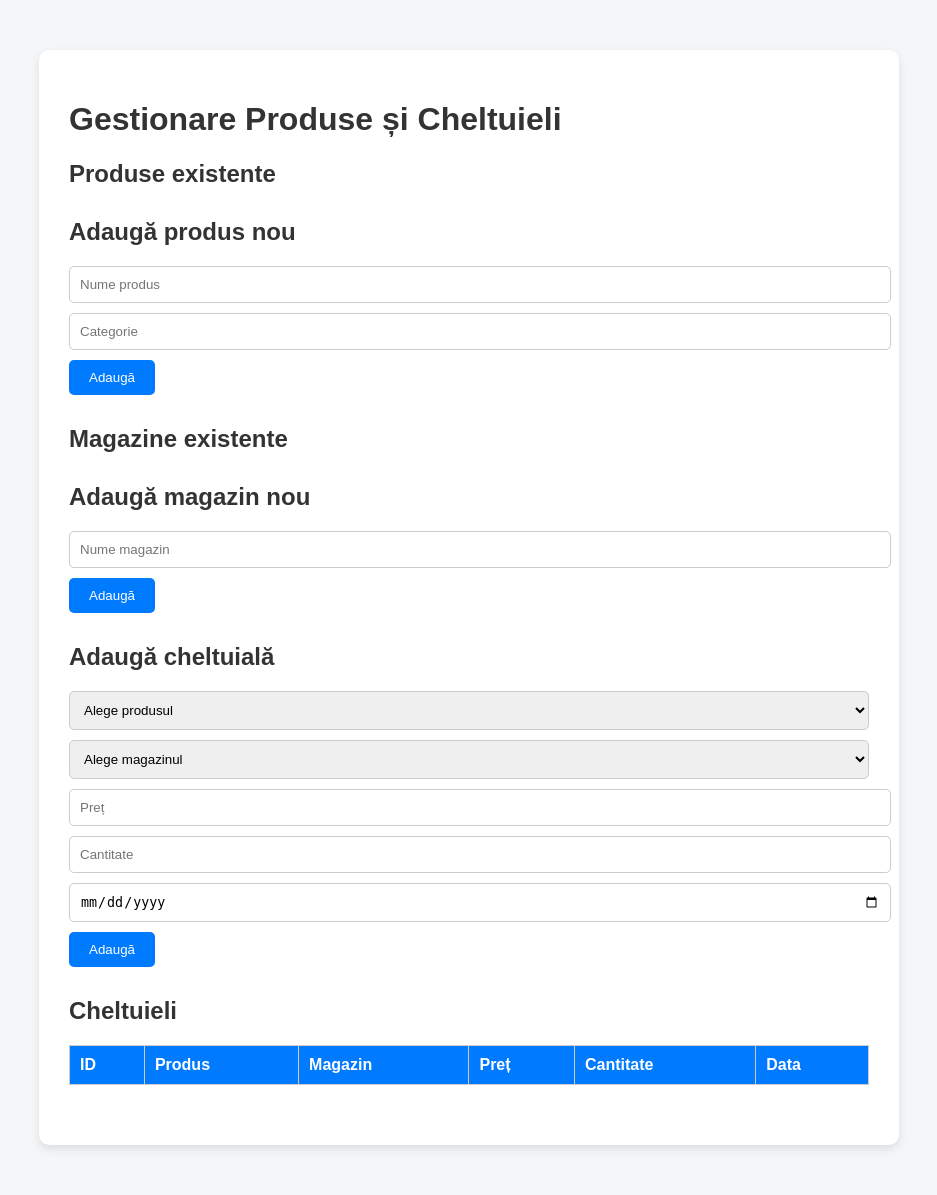
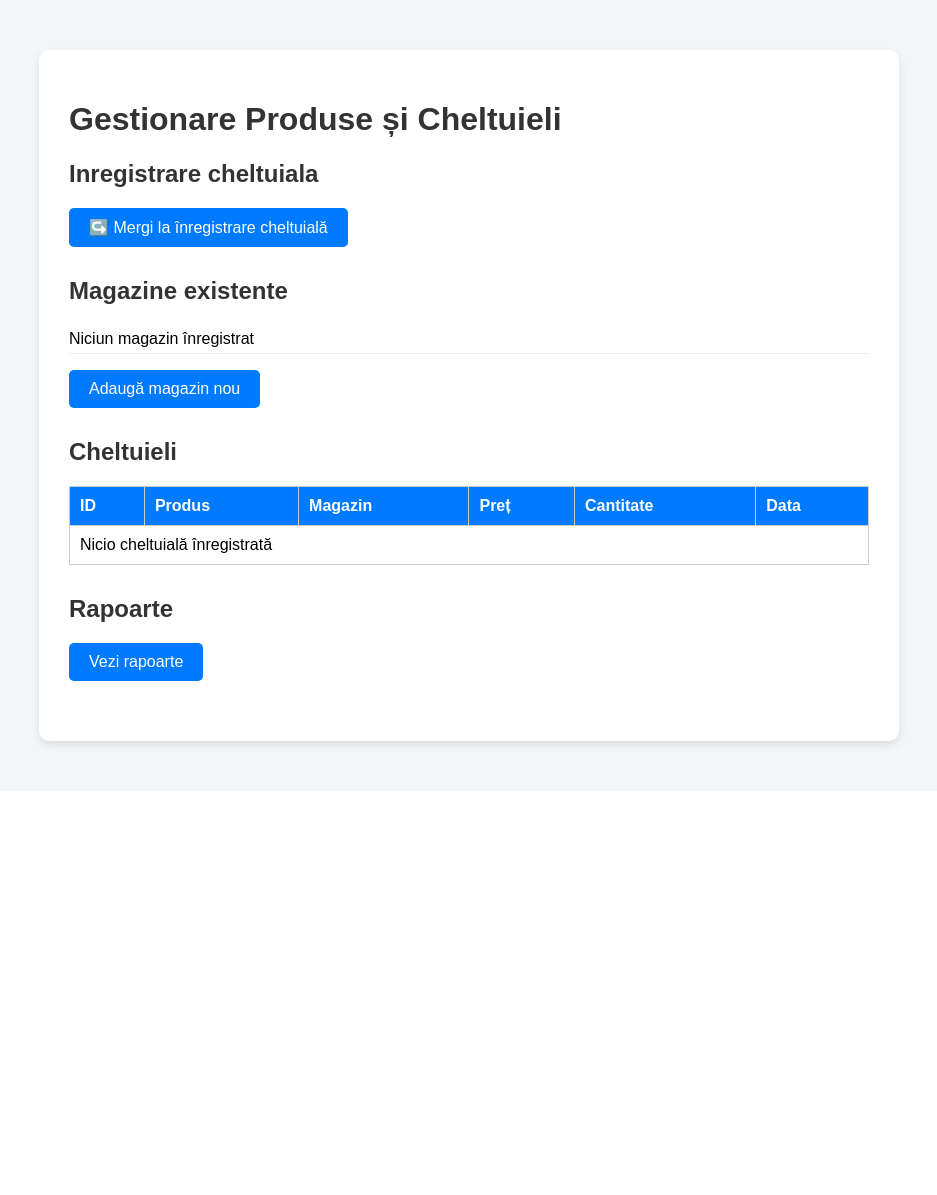
Before and after one commit to orlandor88/expenses_project, a Flask app: page / in a window 1280 px wide. Shown: the part 38-1233 px from the top of the page, without its empty margins (171-1108 px from the left). After the commit the page ends 790 px from the top, so only its background shows below. Run offline with Flask 3, Linux system fonts and the light colour scheme; data that the repository does not hold is empty.

Commit message:
Refactor home page and add dedicated expense entry and store creation pages
- Simplify  to show: Record Expense, Stores, Expenses, Reports
- Add  for adding products and registering expenses
- Add  for creating stores (GET page)
- Add routes  and  in

```diff
--- a/app_web.py
+++ b/app_web.py
@@ -97,6 +97,18 @@ def add_store_route():
     name = request.form['name'].strip()
     add_store(name)
     return redirect('/')
+
+
+@app.route('/stores/new')
+def new_store_page():
+    return render_template('add_store.html')
+
+
+@app.route('/record_expense')
+def record_expense():
+    products = get_products()
+    stores = get_stores()
+    return render_template('record_expense.html', products=products, stores=stores)
 
 @app.route('/add_expense', methods=['POST'])
 def add_expense_route():
--- a/templates/index.html
+++ b/templates/index.html
@@ -15,66 +15,23 @@
     <div class="container">
         <h1>Gestionare Produse și Cheltuieli</h1>
 
-        <!-- PRODUSE -->
         <section class="section">
-            <h2>Produse existente</h2>
-            <ul>
-                {% for p in products %}
-                    <li>{{ p[0] }} - {{ p[1] }}</li>
-                {% endfor %}
-            </ul>
+            <h2>Inregistrare cheltuiala</h2>
+            <p>
+                <a class="btn" href="/record_expense">↪️ Mergi la înregistrare cheltuială</a>
+            </p>
         </section>
 
-        <section class="section">
-            <h2>Adaugă produs nou</h2>
-            <form method="POST" action="/add_product">
-                <input type="text" name="name" placeholder="Nume produs" required>
-                <input type="text" name="category" placeholder="Categorie" required>
-                <button type="submit">Adaugă</button>
-            </form>
-        </section>
-
-        <!-- MAGAZINE -->
         <section class="section">
             <h2>Magazine existente</h2>
             <ul>
                 {% for s in stores %}
                     <li>{{ s[0] }} - {{ s[1] }}</li>
+                {% else %}
+                    <li>Niciun magazin înregistrat</li>
                 {% endfor %}
             </ul>
-        </section>
-
-        <section class="section">
-            <h2>Adaugă magazin nou</h2>
-            <form method="POST" action="/add_store">
-                <input type="text" name="name" placeholder="Nume magazin" required>
-                <button type="submit">Adaugă</button>
-            </form>
-        </section>
-
-        <!-- CHELTUIELI -->
-        <section class="section">
-            <h2>Adaugă cheltuială</h2>
-            <form method="POST" action="/add_expense">
-                <select name="product_id" required>
-                    <option value="" disabled selected>Alege produsul</option>
-                    {% for p in products %}
-                        <option value="{{ p[0] }}">{{ p[1] }}</option>
-                    {% endfor %}
-                </select>
-
-                <select name="store_id" required>
-                    <option value="" disabled selected>Alege magazinul</option>
-                    {% for s in stores %}
-                        <option value="{{ s[0] }}">{{ s[1] }}</option>
-                    {% endfor %}
-                </select>
-
-                <input type="number" step="0.01" name="price" placeholder="Preț" required>
-                <input type="number" step="0.01" name="quantity" placeholder="Cantitate" required>
-                <input type="date" name="date" required>
-                <button type="submit">Adaugă</button>
-            </form>
+            <p><a href="/stores/new" class="btn">Adaugă magazin nou</a></p>
         </section>
 
         <section class="section">
@@ -100,10 +57,17 @@
                             <td>{{ e[4] }}</td>
                             <td>{{ e[5] }}</td>
                         </tr>
+                    {% else %}
+                        <tr><td colspan="6">Nicio cheltuială înregistrată</td></tr>
                     {% endfor %}
                 </tbody>
             </table>
         </section>
+
+        <section class="section">
+            <h2>Rapoarte</h2>
+            <p><a href="/reports" class="btn">Vezi rapoarte</a></p>
+        </section>
     </div>
 </body>
 </html>
```
Also changed, not shown: templates/add_store.html (added, +22 -0 lines), templates/record_expense.html (added, +59 -0 lines).
